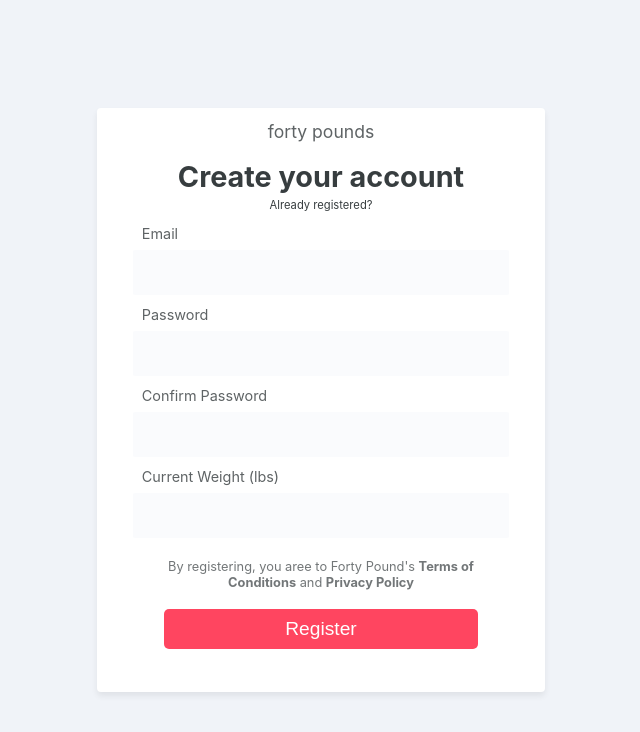
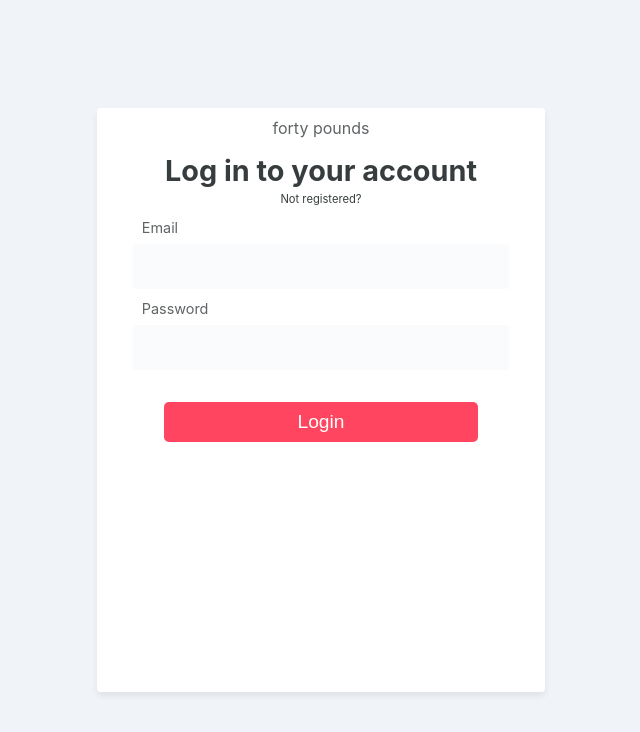
Before and after one commit to ruairidhflint/40lbs-frontend, a React (Create React App) app: page /login in a window 1280 px wide. Both pictures are taken after a click on the element "Already registered?". Shown: the top 732 px of the page, without its empty margins (319-959 px from the left). Built offline with nearby package versions, Linux system fonts and the light colour scheme.

Commit message:
Extract login and register to separate components

```diff
--- /dev/null
+++ b/src/Components/AuthComponents/Login.js
@@ -0,0 +1,19 @@
+import React from 'react';
+
+function Login(props) {
+  return (
+    <>
+      <h4>Log in to your account</h4>
+      <span onClick={props.switch}>Not registered?</span>
+      <form>
+        <label>Email</label>
+        <input type="email" required />
+        <label> Password</label>
+        <input type="password" required />
+        <button type="submit">Login</button>
+      </form>
+    </>
+  );
+}
+
+export default Login;
--- /dev/null
+++ b/src/Components/AuthComponents/Register.js
@@ -0,0 +1,29 @@
+import React from 'react';
+import { Link } from 'react-router-dom';
+
+function Register(props) {
+  return (
+    <>
+      <h4>Create your account</h4>
+      <span onClick={props.switch}>Already registered?</span>
+      <form>
+        <label>Email</label>
+        <input type="email" required />
+        <label> Password</label>
+        <input type="password" required />
+        <label> Confirm Password</label>
+        <input type="password" required />
+        <label> Current Weight (lbs)</label>
+        <input type="number" required />
+        <p>
+          By registering, you aree to Forty Pound's{' '}
+          <Link to="/">Terms of Conditions</Link> and{' '}
+          <Link to="/">Privacy Policy</Link>
+        </p>
+        <button type="submit">Register</button>
+      </form>
+    </>
+  );
+}
+
+export default Register;
--- a/src/Views/LoginRegister.js
+++ b/src/Views/LoginRegister.js
@@ -1,6 +1,9 @@
 import React, { useState } from 'react';
 import { Link } from 'react-router-dom';
 import styled from 'styled-components';
+
+import Register from '../Components/AuthComponents/Register';
+import Login from '../Components/AuthComponents/Login';
 
 function LoginRegister() {
   const [login, setLogin] = useState(false);
@@ -18,24 +21,11 @@ function LoginRegister() {
           </Link>
         </div>
         <div className="main">
-          <h4>Create your account</h4>
-          <span onClick={switchAuth}>Already registered?</span>
-          <form>
-            <label>Email</label>
-            <input type="email" required />
-            <label> Password</label>
-            <input type="password" required />
-            <label> Confirm Password</label>
-            <input type="password" required />
-            <label> Current Weight (lbs)</label>
-            <input type="number" required />
-            <p>
-              By registering, you aree to Forty Pound's{' '}
-              <Link to="/">Terms of Conditions</Link> and{' '}
-              <Link to="/">Privacy Policy</Link>
-            </p>
-            <button type="submit">Register</button>
-          </form>
+          {!login ? (
+            <Register switch={switchAuth} />
+          ) : (
+            <Login switch={switchAuth} />
+          )}
         </div>
       </div>
     </StyledLoginContainer>
@@ -62,7 +52,7 @@ const StyledLoginContainer = styled.main`
 
     .title {
       width: 100%;
-      height: 8%;
+      height: 7%;
       background-color: ${(props) => props.theme.white};
       border-radius: 8px 8px 0 0;
       display: flex;
@@ -81,7 +71,7 @@ const StyledLoginContainer = styled.main`
       }
 
       h3 {
-        font-size: 1.1rem;
+        font-size: 1rem;
         opacity: 0.8;
       }
     }
```
